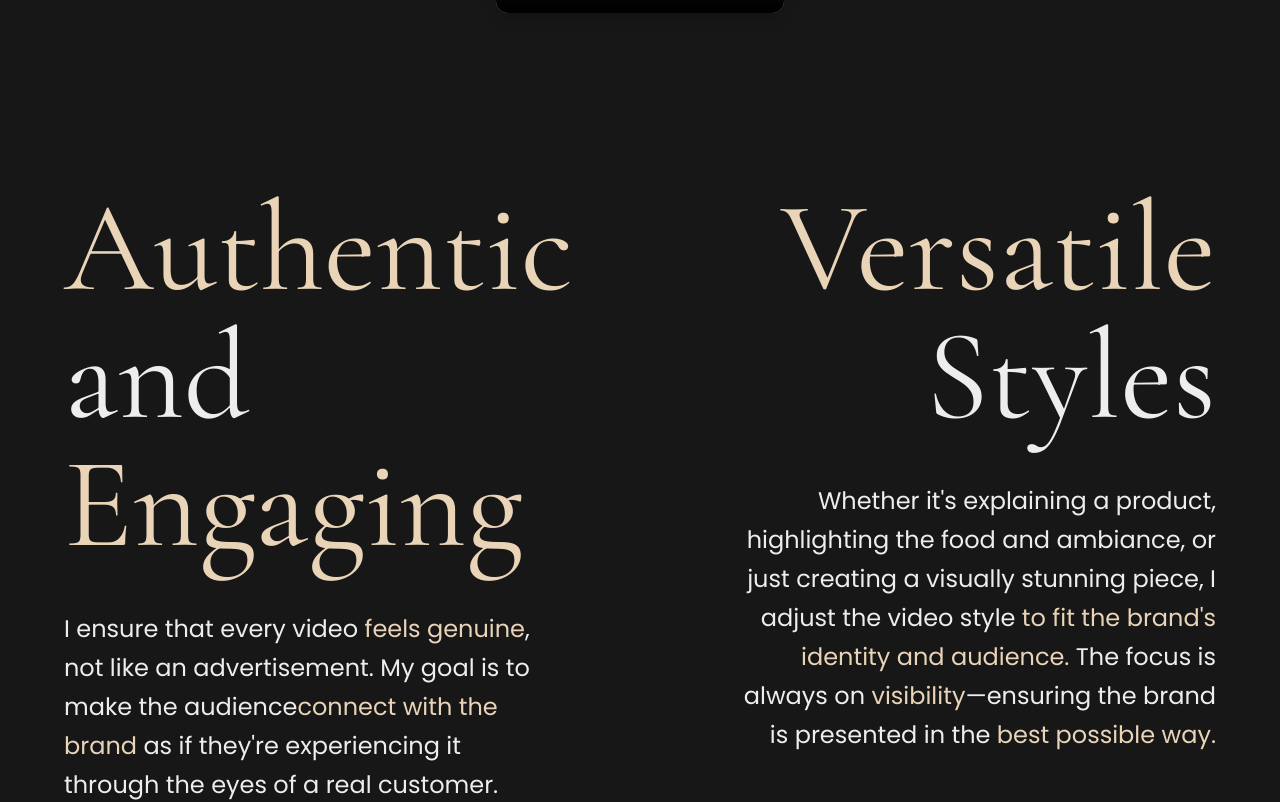
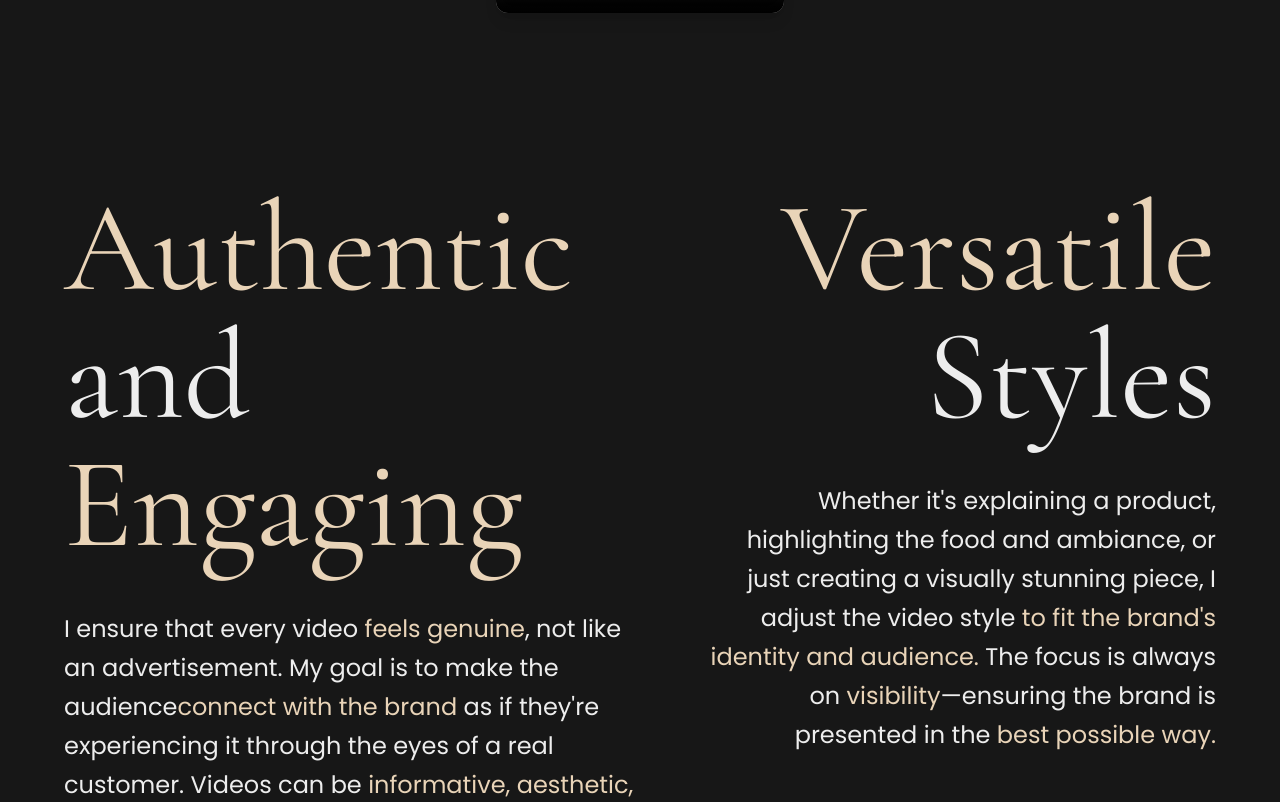
Before and after one commit to JLaxy/nicole-port, a Next.js app: page / in a window 1280 px wide. Shown: the part 3199-4001 px from the top of the page. Built offline with nearby package versions, Linux system fonts and the light colour scheme; grey boxes are pictures that could not be loaded.

Commit message:
animation fix
- converted benefit-section css from grid to flex to fix animation issue on mobile

```diff
--- a/src/sections/benefits.tsx
+++ b/src/sections/benefits.tsx
@@ -75,7 +75,7 @@ export function BenefitsP2() {
         </div>
       </Animator>
       <Animator animation="slide-left">
-        <div className="benefit-right-side-content">
+        <div className="benefit-right-side-content ">
           <h1 className="title">
             {"Visual"} <span className="title-highlight">{"Storytelling"}</span>
           </h1>
--- a/src/styles/animations.css
+++ b/src/styles/animations.css
@@ -17,7 +17,7 @@
   }
 
   .slide-left.show {
-    transform: translateX(0);
+    transform: translateX(0%);
     opacity: 100;
   }
 
@@ -28,7 +28,7 @@
   }
 
   .slide-right.show {
-    transform: translateX(0);
+    transform: translateX(0%);
     opacity: 100;
   }
 
@@ -39,7 +39,7 @@
   }
 
   .slide-up.show {
-    transform: translateY(0);
+    transform: translateY(0%);
     opacity: 100;
   }
 
@@ -50,7 +50,7 @@
   }
 
   .slide-down.show {
-    transform: translateY(0);
+    transform: translateY(0%);
     opacity: 100;
   }
 }
--- a/src/styles/benefits.css
+++ b/src/styles/benefits.css
@@ -2,19 +2,16 @@
 
 @layer components {
   .benefit-section {
-        @apply min-h-screen grid p-6 md:p-10 py-10 md:grid-cols-2 md:grid-rows-1 grid-rows-[auto_1fr];
+    @apply min-h-screen p-6 md:p-10 py-10 flex flex-col lg:flex-row;
   }
 
-    .benefit-left-side-content, .benefit-right-side-content {
-        @apply flex flex-col flex-1 justify-center p-6 gap-10;
+  .benefit-left-side-content,
+  .benefit-right-side-content {
+    @apply flex flex-col flex-1 basis-1/2 justify-center p-6 gap-10 min-w-0;
   }
 
   .benefit-right-side-content {
-        @apply items-end text-end ps-20;
-    }
-
-    .benefit-left-side-content {
-        @apply pe-20;
+    @apply text-end;
   }
 
   .benefit-section p {
--- a/src/styles/hero.css
+++ b/src/styles/hero.css
@@ -17,7 +17,7 @@
   }
 
   .hero-mobile-title-div {
-    @apply flex flex-col mr-10 items-end justify-center;
+    @apply flex flex-col mr-10 items-end justify-center mt-10;
   }
 
   .hero-desktop-title-div {
```
Lines whose indentation alone changed are shown as unchanged.
